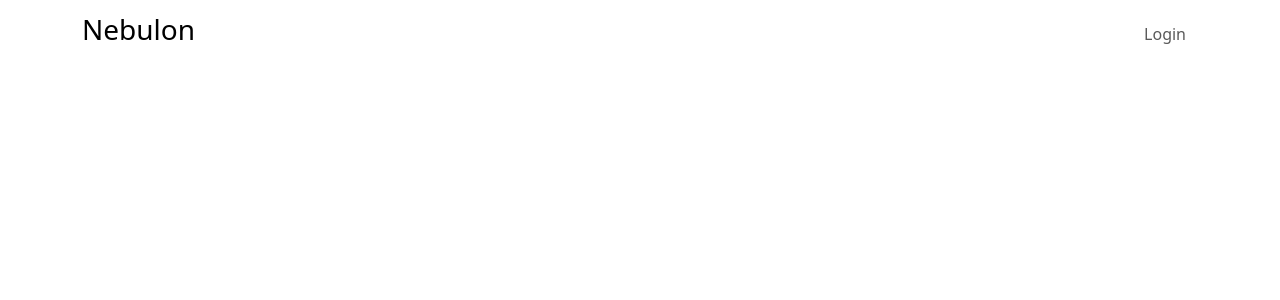
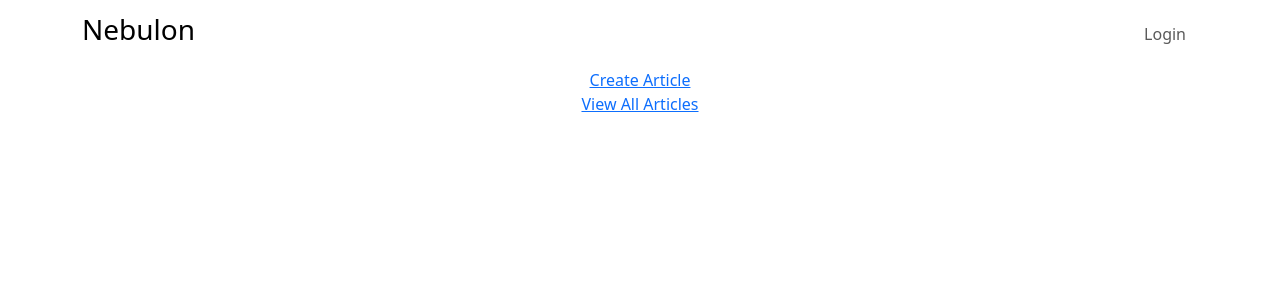
Before and after one commit to RavinduLa/nebulon-frontend, a React (Create React App) app: page /articles-main in a window 1280 px wide. Before the commit this address had no page. Shown: the top 300 px of the page. Built offline with nearby package versions, Linux system fonts and the light colour scheme.

Commit message:
Added a central point to manage article related links.

```diff
--- a/src/App.js
+++ b/src/App.js
@@ -9,6 +9,8 @@ import MainNavbar from "./components/navbars/MainNavbar";
 import LoginNeeded from "./pages/error/LoginNeeded";
 import NoPermission from "./pages/error/NoPermission";
 import CreateArticle from "./pages/articles/CreateArticle";
+import ArticleMain from "./pages/articles/ArticleMain";
+import ViewAllArticles from "./pages/articles/ViewAllArticles";
 
 function App() {
   return (
@@ -23,7 +25,9 @@ function App() {
             <Route path={"/no-permission"} element={<NoPermission/>} />
 
             {/*Articles*/}
-            <Route path={"/articles/create-article"} element={<CreateArticle/>} />
+            <Route path={"/articles-main"} element={<ArticleMain/>} />
+            <Route path={"/create-article"} element={<CreateArticle/>} />
+            <Route path={"/view-articles"} element={<ViewAllArticles />} />
 
 
         </Routes>
--- /dev/null
+++ b/src/pages/articles/ArticleMain.jsx
@@ -0,0 +1,24 @@
+/*
+* @Author = A.M.W.W.R.L. Wataketiya (MS2346644)
+* Component to manage article functions centraly
+* Maybe removed in the future
+* */
+
+
+import {Component} from "react";
+import {Link} from "react-router-dom";
+
+class ArticleMain extends Component{
+
+    render() {
+        return (
+            <div>
+                <Link to={'/create-article'}>Create Article</Link>
+                <br />
+                <Link to={'/view-articles'}>View All Articles</Link>
+            </div>
+        );
+    }
+}
+
+export default ArticleMain;
--- /dev/null
+++ b/src/pages/articles/ViewAllArticles.jsx
@@ -0,0 +1,15 @@
+import {Component} from "react";
+
+
+class ViewAllArticles extends Component{
+
+    render() {
+        return (
+            <div>
+                <h1>All Articles</h1>
+            </div>
+        );
+    }
+}
+
+export default ViewAllArticles;
--- a/src/pages/home/Home.jsx
+++ b/src/pages/home/Home.jsx
@@ -3,12 +3,16 @@ import LoginButton from "../../components/authentication/LoginButton";
 import LogoutButton from "../../components/authentication/LogoutButton";
 import Profile from "../../components/authentication/Profile";
 import TokenInfo from "../../components/authentication/TokenInfo";
+import {Link} from "react-router-dom";
 
 class Home extends Component {
     render() {
         return (
             <div>
                 <h1>Home</h1>
+                <Link to={'/articles-main'}>Articles</Link>
+                <br />
+                <br />
                 <LoginButton />
                 <br/>
                 <br/>
```
